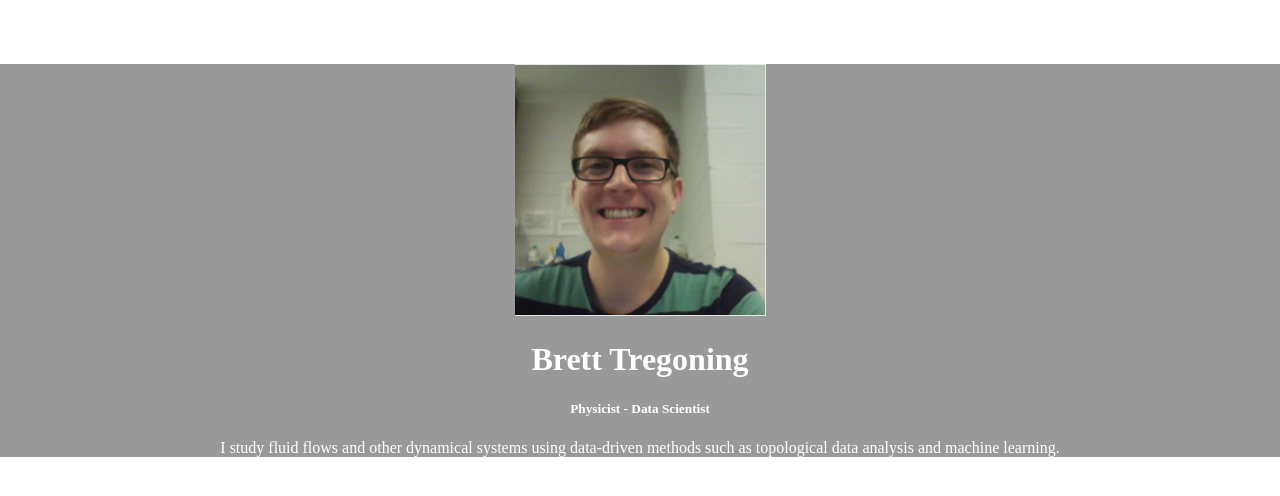
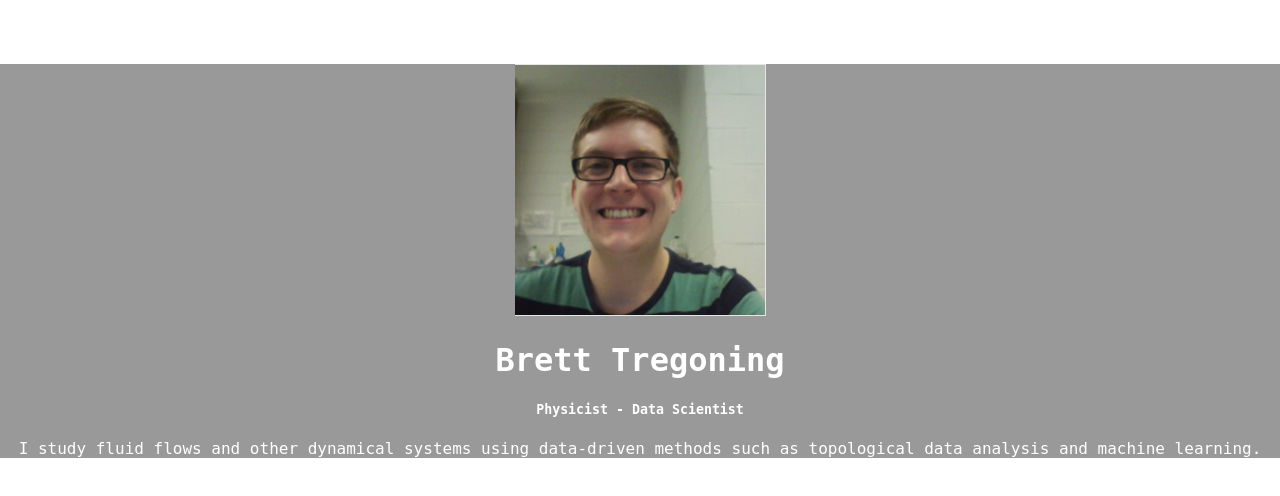
Before and after one commit to bdtregoning/bdtregoning.github.io, a plain HTML site: page index.html in a window 1280 px wide. Drawn offline with Linux system fonts and the light colour scheme.

Commit message:
Update style.css

```diff
--- a/style.css
+++ b/style.css
@@ -10,5 +10,5 @@ body{
 	margin: auto;
 	margin-top: 5%;
 	color: white;
-	font-family: 'Didot', serif;
+	font-family: 'DejaVu Sans Mono', monospace;
 	}
```
